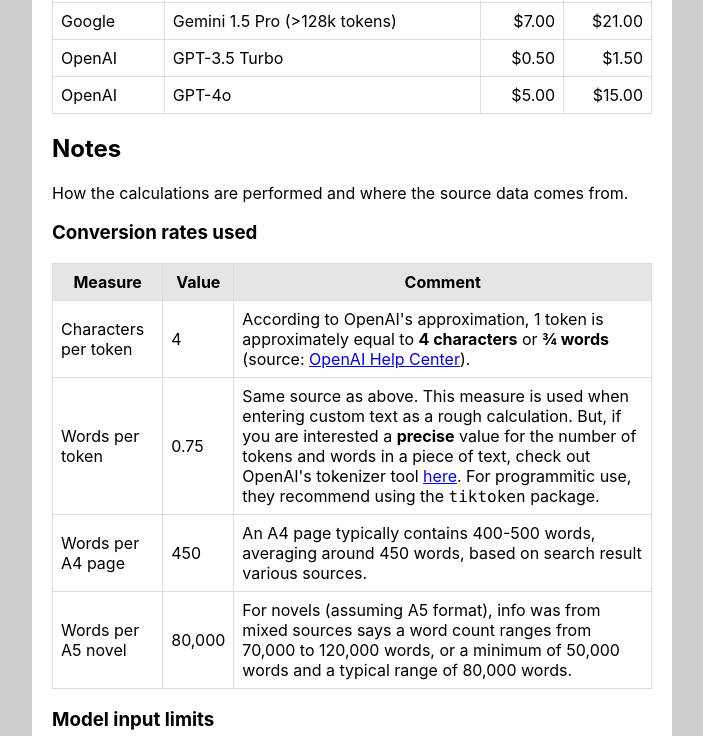
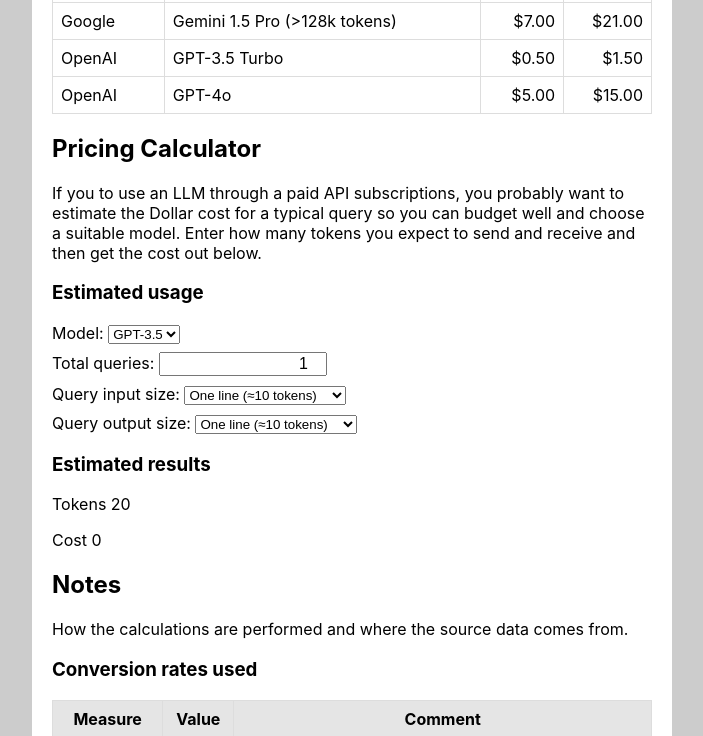
Before and after one commit to MichaelCurrin/token-translator, a React (Create React App) app: page / in a window 1280 px wide. Shown: the part 2620-3356 px from the top of the page, without its empty margins (288-991 px from the left). Built offline with nearby package versions, Linux system fonts and the light colour scheme.

Commit message:
feat: initial pricing calculator

```diff
--- a/src/App.jsx
+++ b/src/App.jsx
@@ -3,6 +3,7 @@ import Header from './components/Header';
 import Models from './components/Models';
 import Notes from './components/Notes';
 import Pricing from './components/Pricing';
+import PricingCalculator from './components/PricingCalculator';
 
 function App() {
   return (
@@ -39,6 +40,10 @@ function App() {
         <Pricing />
       </div>
       <div>
+        <h2>Pricing Calculator</h2>
+        <PricingCalculator />
+      </div>
+      <div>
         <h2>Notes</h2>
         <Notes />
       </div>
--- /dev/null
+++ b/src/components/PricingCalculator/index.jsx
@@ -0,0 +1,121 @@
+import { useEffect, useState } from 'react';
+
+const PricingCalculator = () => {
+  const [model, setModel] = useState('gpt-3.5');
+  const [queries, setQueries] = useState(1);
+  const [querySize, setQuerySize] = useState('10');
+  const [customQuerySize, setCustomQuerySize] = useState(0);
+  const [resultSize, setResultSize] = useState('10');
+  const [customResultSize, setCustomResultSize] = useState(0);
+  const [totalTokens, setTotalTokens] = useState(0);
+
+  useEffect(() => {
+    const queryTokens =
+      querySize === 'custom' ? customQuerySize : parseInt(querySize, 10);
+    const resultTokens =
+      resultSize === 'custom' ? customResultSize : parseInt(resultSize, 10);
+    const tokensPerQuery = queryTokens + resultTokens;
+
+    setTotalTokens(queries * tokensPerQuery);
+  }, [
+    model,
+    queries,
+    querySize,
+    customQuerySize,
+    resultSize,
+    customResultSize,
+  ]);
+
+  return (
+    <div>
+      <p>
+        If you to use an LLM through a paid API subscriptions, you probably want to estimate the Dollar cost for a typical query so you can budget well and choose a suitable model. Enter how many tokens you expect to send and receive and then get the cost out below.
+      </p>
+      <h3>Estimated usage</h3>
+      <form>
+        <div>
+          <label htmlFor="model">Model: </label>
+          <select
+            id="model"
+            name="model"
+            value={model}
+            onChange={(e) => setModel(e.target.value)}
+          >
+            <option value="gpt-3.5">GPT-3.5</option>
+            <option value="gpt-4">GPT-4</option>
+          </select>
+        </div>
+
+        <div>
+          <label htmlFor="queries">Total queries: </label>
+          <input
+            class="numeric-input"
+            id="queries"
+            type="number"
+            name="queries"
+            value={queries}
+            onChange={(e) => setQueries(e.target.value)}
+          />
+        </div>
+
+        <div>
+          <label htmlFor="querySize">Query input size: </label>
+          <select
+            id="querySize"
+            name="querySize"
+            value={querySize}
+            onChange={(e) => setQuerySize(e.target.value)}
+          >
+            <option value="10">One line (≈10 tokens)</option>
+            <option value="50">Paragraph (≈50 tokens)</option>
+            <option value="250">Page (≈250 tokens)</option>
+            <option value="custom">Custom</option>
+          </select>
+          {querySize === 'custom' && (
+            <input
+              type="number"
+              id="customQuerySize"
+              name="customQuerySize"
+              placeholder="Enter custom token size"
+              value={customQuerySize}
+              onChange={(e) => setCustomQuerySize(e.target.value)}
+            />
+          )}
+        </div>
+
+        <div>
+          <label htmlFor="resultSize">Query output size: </label>
+          <select
+            id="resultSize"
+            name="resultSize"
+            value={resultSize}
+            onChange={(e) => setResultSize(e.target.value)}
+          >
+            <option value="10">One line (≈10 tokens)</option>
+            <option value="50">Paragraph (≈50 tokens)</option>
+            <option value="250">Page (≈250 tokens)</option>
+            <option value="custom">Custom</option>
+          </select>
+          {resultSize === 'custom' && (
+            <input
+              type="number"
+              id="customResultSize"
+              name="customResultSize"
+              placeholder="Enter custom token size"
+              value={customResultSize}
+              onChange={(e) => setCustomResultSize(e.target.value)}
+            />
+          )}
+        </div>
+      </form>
+
+      <div>
+        <h3>Estimated results</h3>
+        <p>Tokens {totalTokens}</p>
+        <p>Cost {0}</p>
+      </div>
+    </div>
+  );
+};
+
+export default PricingCalculator;
```
